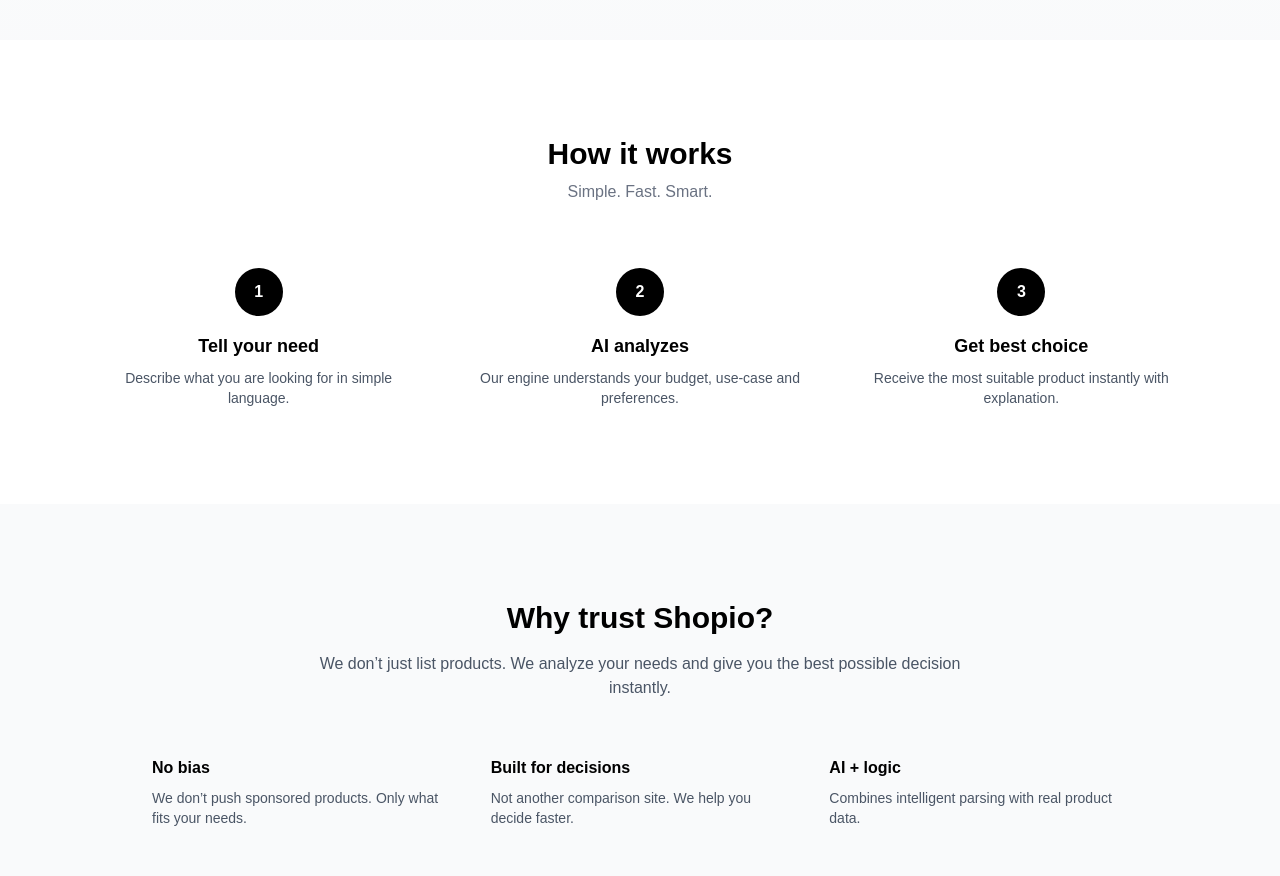
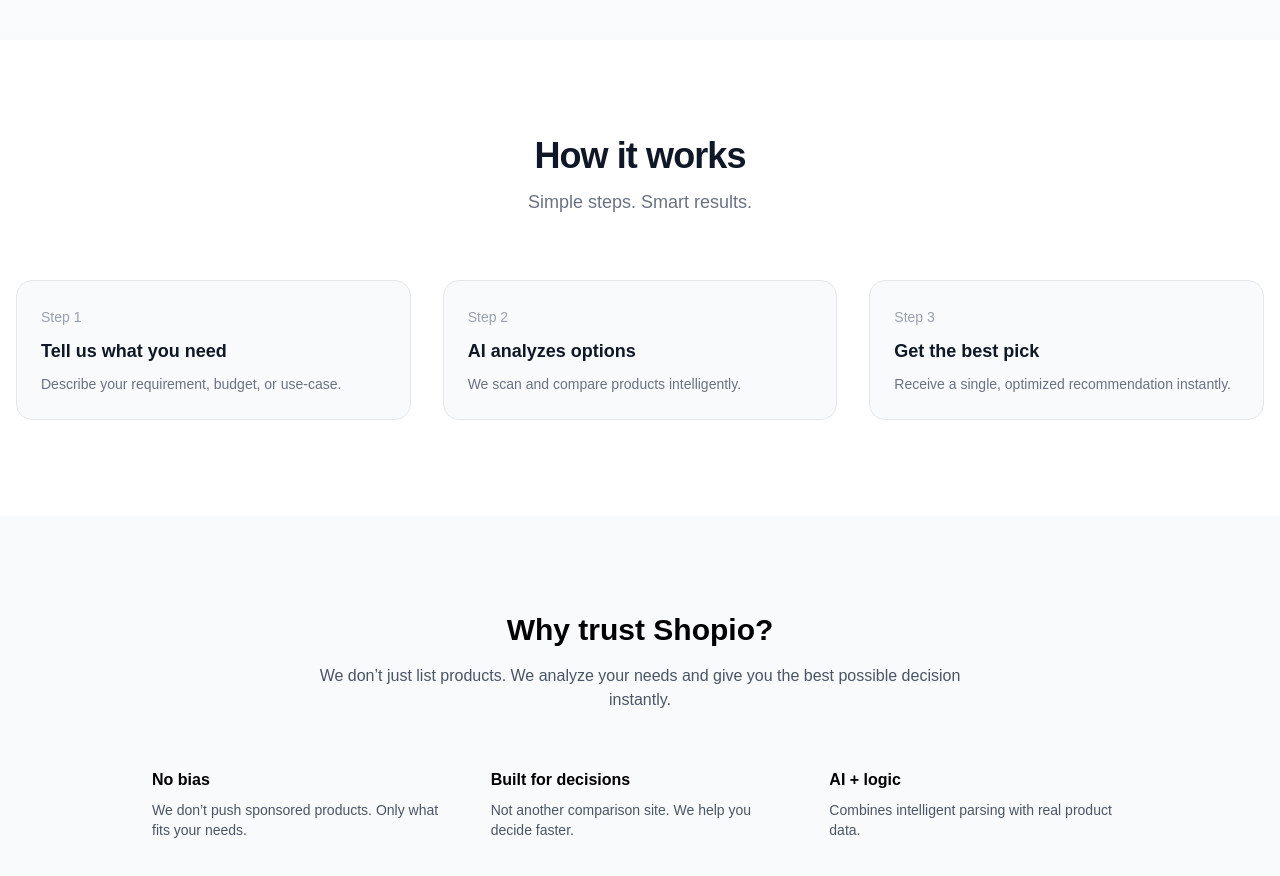
Before and after one commit to afjal272/shopio, a Next.js app in the folder frontend/: page / in a window 1280 px wide. Shown: the part 1240-2116 px from the top of the page. Built offline with nearby package versions, Linux system fonts and the light colour scheme.

Commit message:
feat: add animated How It Works section with staggered steps and clean card layout

```diff
--- a/frontend/src/components/HowItWorks.tsx
+++ b/frontend/src/components/HowItWorks.tsx
@@ -1,58 +1,75 @@
+"use client"
+
+import { motion } from "framer-motion"
+
 export default function HowItWorks() {
   const steps = [
     {
-      title: "Tell your need",
-      desc: "Describe what you are looking for in simple language.",
+      title: "Tell us what you need",
+      desc: "Describe your requirement, budget, or use-case.",
     },
     {
-      title: "AI analyzes",
-      desc: "Our engine understands your budget, use-case and preferences.",
+      title: "AI analyzes options",
+      desc: "We scan and compare products intelligently.",
     },
     {
-      title: "Get best choice",
-      desc: "Receive the most suitable product instantly with explanation.",
+      title: "Get the best pick",
+      desc: "Receive a single, optimized recommendation instantly.",
     },
   ]
 
   return (
     <section className="w-full py-24 bg-white">
-      <div className="max-w-6xl mx-auto px-6">
+      <div className="max-w-7xl mx-auto px-4">
 
         {/* Heading */}
         <div className="text-center mb-16">
-          <h2 className="text-3xl font-bold text-black">
+          <h2 className="text-4xl font-bold tracking-tight text-gray-900">
             How it works
           </h2>
-          <p className="text-gray-500 mt-2">
-            Simple. Fast. Smart.
+          <p className="text-gray-500 mt-3 text-lg">
+            Simple steps. Smart results.
           </p>
         </div>
 
         {/* Steps */}
-        <div className="grid grid-cols-1 md:grid-cols-3 gap-10">
+        <motion.div
+          initial="hidden"
+          whileInView="visible"
+          viewport={{ once: true }}
+          variants={{
+            hidden: {},
+            visible: {
+              transition: { staggerChildren: 0.2 }
+            }
+          }}
+          className="grid grid-cols-1 md:grid-cols-3 gap-8"
+        >
+          {steps.map((step, i) => (
+            <motion.div
+              key={i}
+              variants={{
+                hidden: { opacity: 0, y: 30 },
+                visible: { opacity: 1, y: 0 }
+              }}
+              className="bg-gray-50 rounded-2xl p-6 border border-gray-200 hover:shadow-md transition"
+            >
+              {/* Step label */}
+              <span className="text-sm text-gray-400 font-medium">
+                Step {i + 1}
+              </span>
 
-          {steps.map((step, i) => (
-            <div key={i} className="text-center">
-
-              {/* Step number */}
-              <div className="w-12 h-12 mx-auto flex items-center justify-center rounded-full bg-black text-white font-semibold mb-4">
-                {i + 1}
-              </div>
-
-              {/* Title */}
-              <h3 className="text-lg font-semibold text-black mb-2">
+              <h3 className="text-lg font-semibold text-gray-900 mt-2">
                 {step.title}
               </h3>
 
-              {/* Desc */}
-              <p className="text-gray-600 text-sm max-w-xs mx-auto">
+              <p className="text-gray-500 text-sm mt-2 leading-relaxed">
                 {step.desc}
               </p>
+            </motion.div>
+          ))}
+        </motion.div>
 
-            </div>
-          ))}
-
-        </div>
       </div>
     </section>
   )
```
